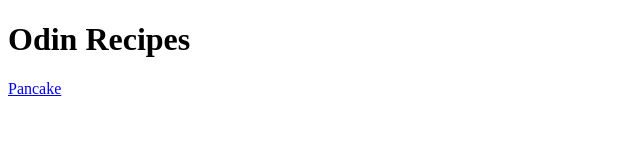
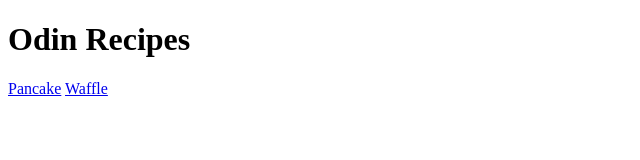
Before and after one commit to andyhyun/odin-recipes, a plain HTML site: page index.html in a window 1280 px wide. Shown: the full height of the page, 0-640 px from the left. Drawn offline with Linux system fonts and the light colour scheme.

Commit message:
Add waffle recipe link to index

```diff
--- a/index.html
+++ b/index.html
@@ -7,5 +7,6 @@
   <body>
     <h1>Odin Recipes</h1>
     <a href="./recipes/pancake.html">Pancake</a>
+    <a href="./recipes/waffle.html">Waffle</a>
   </body>
 </html>
```
